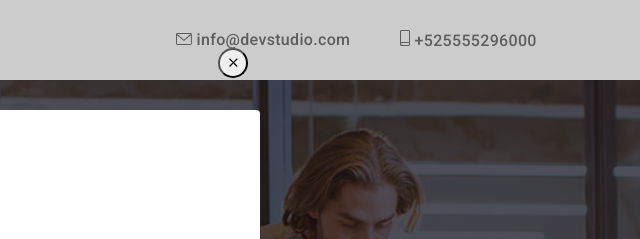
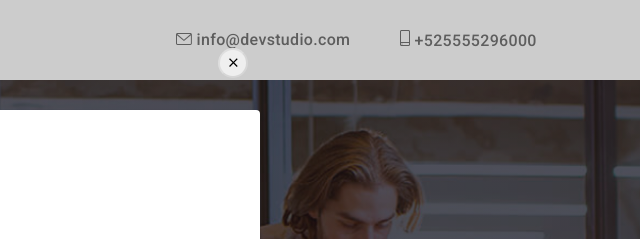
Before and after one commit to Merymoon1325/goit-markup-hw-05, a plain HTML site: page index.html in a window 1280 px wide. Both pictures are taken after a click on the button "Solicite nuestro servicio". Shown: the top 239 px of the page, 640-1280 px from the left. Drawn offline with nearby package versions, Linux system fonts and the light colour scheme.

Commit message:
Correcciones finales

```diff
--- a/css/styles.css
+++ b/css/styles.css
@@ -638,6 +638,7 @@ height: 30px;
 left: 67%;
 top: 6%;
 border-radius: 50%;
+border-color: rgba(0, 0, 0, 0.10);;
 }
 .link-header.subrayado {
   display: flex;
```
